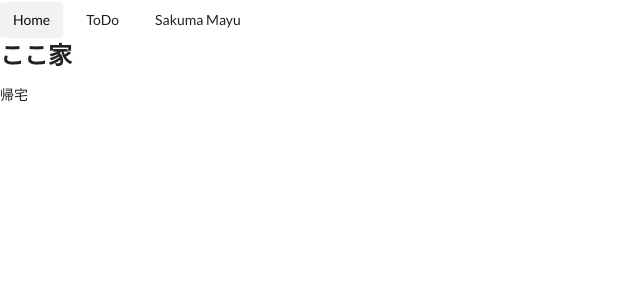
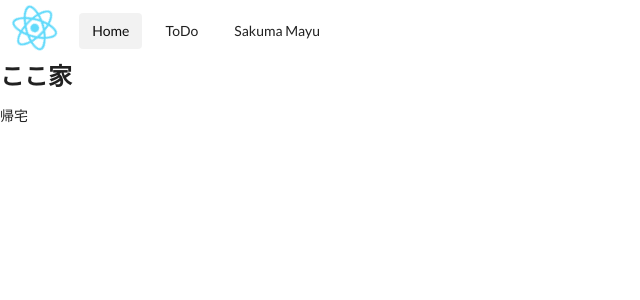
Before and after one commit to zenmaibane/ReactPractice, a React (Create React App) app: page / in a window 1280 px wide. Shown: the top 300 px of the page, without its empty margins (0-640 px from the left). Built offline with nearby package versions, Linux system fonts and the light colour scheme.

Commit message:
タイトルロゴを追加した

```diff
--- a/src/components/App.tsx
+++ b/src/components/App.tsx
@@ -4,7 +4,6 @@ import Sakumamayu from './Sakumamayu';
 import ToDo from './ToDo';
 import Home from './Home';
 import NavMenu from './NavMenu';
-import '../css/App.css';
 
 class App extends React.Component {
   render() {
--- a/src/components/NavMenu.tsx
+++ b/src/components/NavMenu.tsx
@@ -1,14 +1,16 @@
 import * as React from 'react';
 import { NavLink } from 'react-router-dom';
+import TitleLogo from './TitleLogo';
 
 class NavMenu extends React.Component {
     render() {
         return (
-            <div className="ui secondary menu">
+            <nav className="ui secondary menu">
+                <TitleLogo />
                 <NavLink className="item" exact={true} activeClassName="active" to="/">Home</NavLink>
                 <NavLink className="item" exact={true} activeClassName="active" to="/todo">ToDo</NavLink>
                 <NavLink className="item" exact={true} activeClassName="active" to="/sakumamayu">Sakuma Mayu</NavLink>
-            </div>
+            </nav>
         );
     }
 }
--- /dev/null
+++ b/src/components/TitleLogo.tsx
@@ -0,0 +1,14 @@
+import * as React from 'react';
+import '../css/TitleLogo.css';
+const logo = require('./logo.svg');
+
+class TitleLogo extends React.Component {
+    render() {
+        return (
+            <div className="App-header">
+                <img src={logo} className="App-logo" alt="logo" />
+            </div>
+        );
+    }
+}
+export default TitleLogo;
--- a/src/css/App.scss
+++ /dev/null
@@ -1,28 +0,0 @@
-.App {
-  text-align: center;
-}
-
-.App-logo {
-  animation: App-logo-spin infinite 20s linear;
-  height: 80px;
-}
-
-.App-header {
-  background-color: #222;
-  height: 150px;
-  padding: 20px;
-  color: white;
-}
-
-.App-title {
-  font-size: 1.5em;
-}
-
-.App-intro {
-  font-size: large;
-}
-
-@keyframes App-logo-spin {
-  from { transform: rotate(0deg); }
-  to { transform: rotate(360deg); }
-}
--- /dev/null
+++ b/src/css/TitleLogo.scss
@@ -0,0 +1,17 @@
+.App {
+  text-align: center;
+}
+
+.App-logo {
+  animation: App-logo-spin infinite 20s linear; // height: 80px;
+  height: 4rem;
+}
+
+@keyframes App-logo-spin {
+  from {
+    transform: rotate(0deg);
+  }
+  to {
+    transform: rotate(360deg);
+  }
+}
```
Also changed, not shown: src/components/logo.svg (renamed from src/logo.svg).
